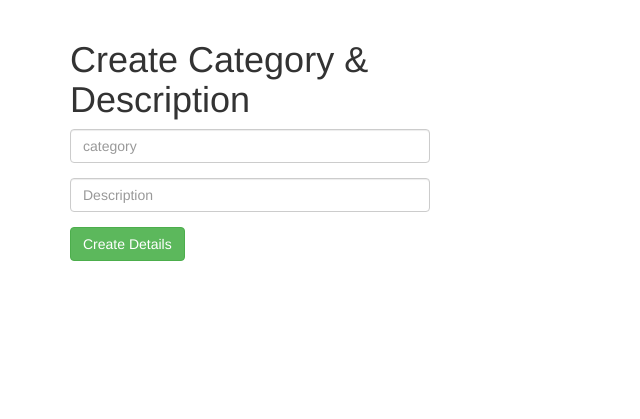
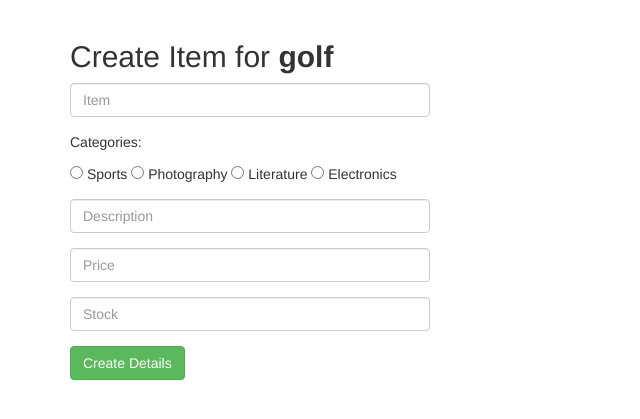
Before and after one commit to Jclewis1989/Item-Catalog, a Flask app: page /items/1/details/new/ in a window 1280 px wide. Shown: the part 52-471 px from the top of the page, without its empty margins (0-640 px from the left). Run offline with Flask 2, Linux system fonts and the light colour scheme; some libraries are stand-ins or nearby versions.

Commit message:
newDetails.html

```diff
--- a/templates/newDetails.html
+++ b/templates/newDetails.html
@@ -4,13 +4,26 @@
 <div class="container">
     <div class="row">
         <div class="col-lg-4">
-            <h1>Create Category &amp; Description</h1>
+            <h2>Create Item for <strong>{{ item.name }}</strong></h2>
                 <form class="form" action="" method="POST">
                         <div class="form-group">
-                                <input type="text" name="category" placeholder="category" class="form-control">
+                                <input type="textarea" name="name" placeholder="Item" class="form-control">
+                        </div>
+                        <p>Categories:</p>
+                        <div class="form-group">
+                                <input type="radio" name="category" value="Sports"> Sports
+                                <input type="radio" name="category" value="Photography"> Photography
+                                <input type="radio" name="category" value="Literature"> Literature
+                                <input type="radio" name="category" value="Electronics"> Electronics
                         </div>
                         <div class="form-group">
-                                <input type="text" name="description" placeholder="Description" class="form-control">
+                                <input type="textarea" name="description" placeholder="Description" class="form-control">
+                        </div>
+                        <div class="form-group">
+                                <input type="textarea" name="price" placeholder="Price" class="form-control">
+                        </div>
+                        <div class="form-group">
+                                <input type="textarea" name="stock" placeholder="Stock" class="form-control">
                         </div>
                         <button type="submit" class="btn btn-success">Create Details</button>
                     </form>
```
